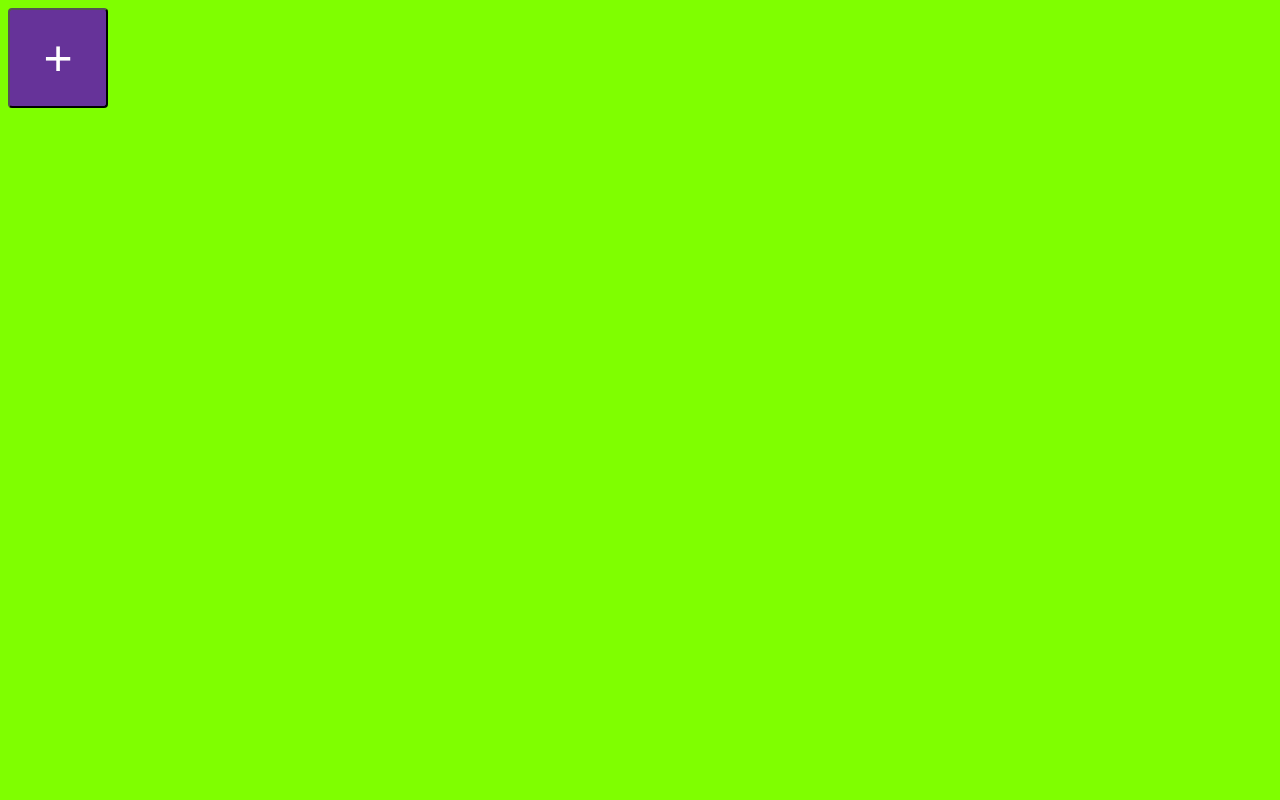
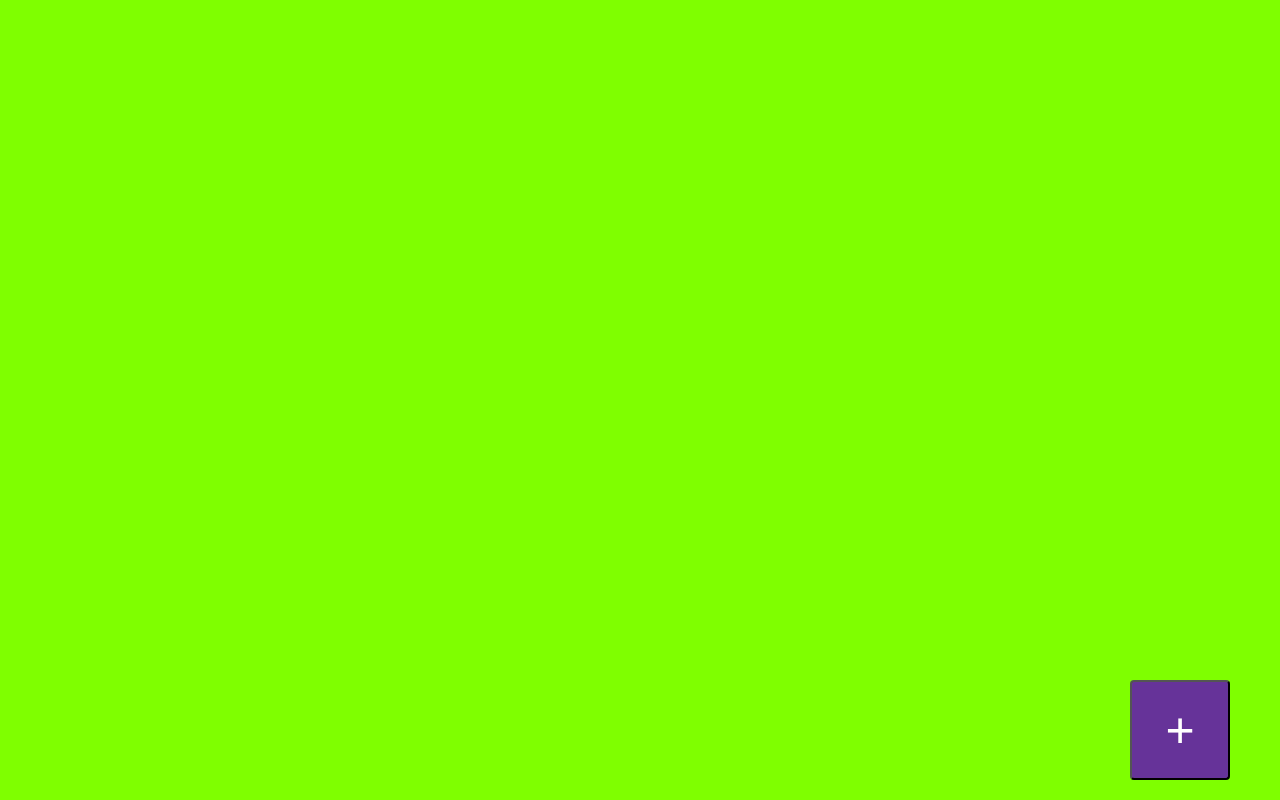
Before and after one commit to asshleygozar/todo-list, a website built with webpack: page src/index.html in a window 1280 px wide. Built offline with nearby package versions, Linux system fonts and the light colour scheme.

Commit message:
position add button to right bottom

```diff
--- a/src/styles.css
+++ b/src/styles.css
@@ -6,6 +6,9 @@
     background-color: rebeccapurple;
     color: white;
     font-size: 50px;
+    position: fixed;
+    bottom: 20px;
+    right: 50px;
 }
 
 body {
```
